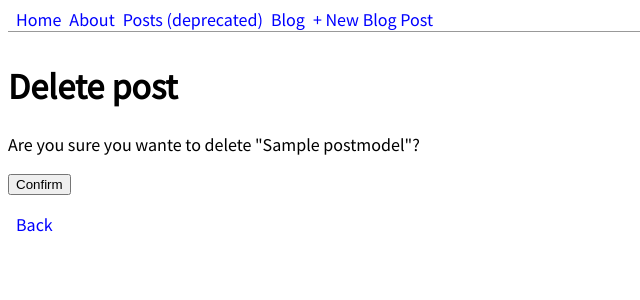
After one commit to hrzr/django-book-tutorial, a Django app: page /blog/post-1/delete/ in a window 1280 px wide. The commit adds this page. Shown: the top 300 px of the page, without its empty margins (0-640 px from the left). Run offline with Django 4.2, Linux system fonts and the light colour scheme; tables that the repository leaves empty hold one stand-in row (values such as "Sample post").

Commit message:
Added crud operations for blog post

```diff
--- a/test-project/blog/models.py
+++ b/test-project/blog/models.py
@@ -1,4 +1,5 @@
 from django.db import models
+from django.urls import reverse
 
 
 class PostModel(models.Model):
@@ -11,3 +12,9 @@ class PostModel(models.Model):
 
     def __str__(self):
         return self.title
+
+    def get_absolute_url(self):
+        return reverse('post_detail', args=[str(self.id)])
+
+    class Meta:
+        ordering = ['-id']
--- a/test-project/blog/urls.py
+++ b/test-project/blog/urls.py
@@ -1,7 +1,17 @@
 from django.urls import path
-from .views import BlogListView, BlogDetailView
+from .views import (
+    BlogListView,
+    BlogDetailView,
+    BlogCreateView,
+    BlogUpdateView,
+    BlogDeleteView
+)
+
 
 urlpatterns = [
     path('', BlogListView.as_view(), name='blogs'),
-    path('post-<int:pk>/', BlogDetailView.as_view(), name='post_detail')
+    path('post-<int:pk>/', BlogDetailView.as_view(), name='post_detail'),
+    path('post/new/', BlogCreateView.as_view(), name='post_new'),
+    path('post-<int:pk>/edit/', BlogUpdateView.as_view(), name='post_edit'),
+    path('post-<int:pk>/delete/', BlogDeleteView.as_view(), name='post_delete'),
 ]
--- a/test-project/blog/views.py
+++ b/test-project/blog/views.py
@@ -1,6 +1,12 @@
-from django.shortcuts import render
-from django.views.generic import ListView, DetailView
 from blog.models import PostModel
+from django.views.generic import (
+    ListView,
+    DetailView,
+    CreateView,
+    UpdateView,
+    DeleteView
+)
+from django.urls import reverse_lazy
 
 
 class BlogListView(ListView):
@@ -12,3 +18,23 @@ class BlogDetailView(DetailView):
     model = PostModel
     template_name = 'blogpost_detail.html'
     context_object_name = 'post'
+
+
+class BlogCreateView(CreateView):
+    model = PostModel
+    template_name = 'post_new.html'
+    fields = ['title', 'author', 'body']
+
+
+class BlogUpdateView(UpdateView):
+    model = PostModel
+    template_name = 'post_edit.html'
+    fields = ['title', 'body']
+    context_object_name = 'post'
+
+
+class BlogDeleteView(DeleteView):
+    model = PostModel
+    context_object_name = 'post'
+    template_name = 'post_delete.html'
+    success_url = reverse_lazy('blogs')
--- a/test-project/templates/base.html
+++ b/test-project/templates/base.html
@@ -10,8 +10,9 @@
 <header class="base-href">
     <a href="{% url 'home' %}">Home</a>
     <a href="{% url 'about' %}">About</a>
-    <a href="{% url 'index' %}">Posts</a>
-    <a href="{% url 'blogs' %}">Blogs</a>
+    <a href="{% url 'index' %}">Posts (deprecated)</a>
+    <a href="{% url 'blogs' %}">Blog</a>
+    <a href="{% url 'post_new' %}">+ New Blog Post</a>
 </header>
 <div>
     {% block content %}
--- a/test-project/templates/blogpost_detail.html
+++ b/test-project/templates/blogpost_detail.html
@@ -15,6 +15,8 @@
         </p>
     </div>
     <footer class="base-href">
+        <a href="{% url 'post_edit' post.pk %}">+ Edit Blog Post</a>
+        <a href="{% url 'post_delete' post.pk %}">+ Delete Blog Post</a>
         <a href="{% url 'blogs' %}">Back</a>
     </footer>
 {% endblock %}
--- /dev/null
+++ b/test-project/templates/post_delete.html
@@ -0,0 +1,22 @@
+<!-- templates/post_delete.html -->
+{% extends 'base.html' %}
+
+{% block title %}
+Delete {{ post.title }}
+{% endblock %}
+
+{% block content %}
+    <h1>
+        Delete post
+    </h1>
+    <form action="" method="post">
+        {% csrf_token %}
+        <p>
+            Are you sure you wante to delete "{{ post.title }}"?
+        </p>
+        <input type="submit" value="Confirm">
+    </form>
+    <div class="base-href">
+        <a href="{% url 'blogs' %}">Back</a>
+    </div>
+{% endblock %}
```
Also changed, not shown: test-project/templates/post_edit.html (added, +17 -0 lines), test-project/templates/post_new.html (added, +17 -0 lines).
